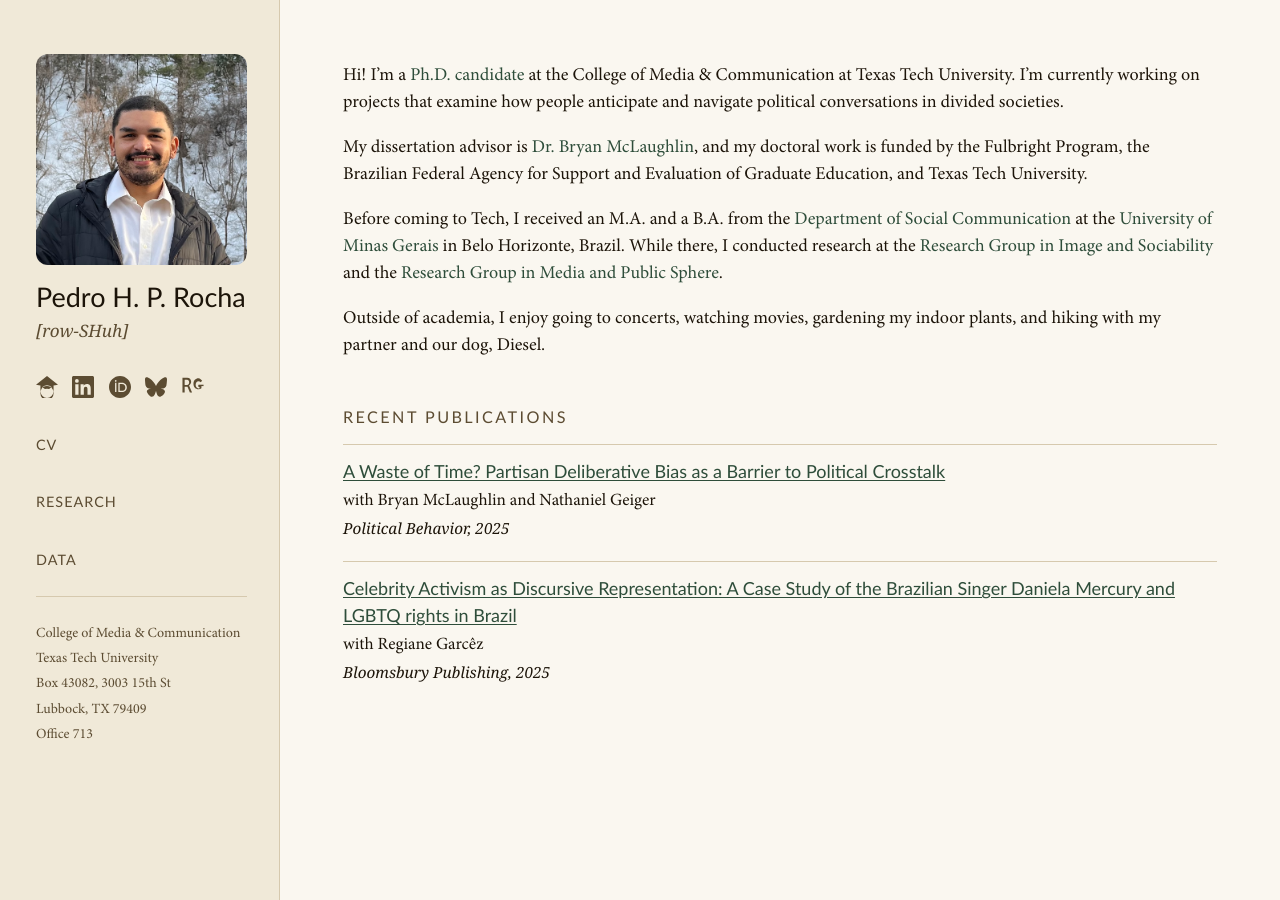
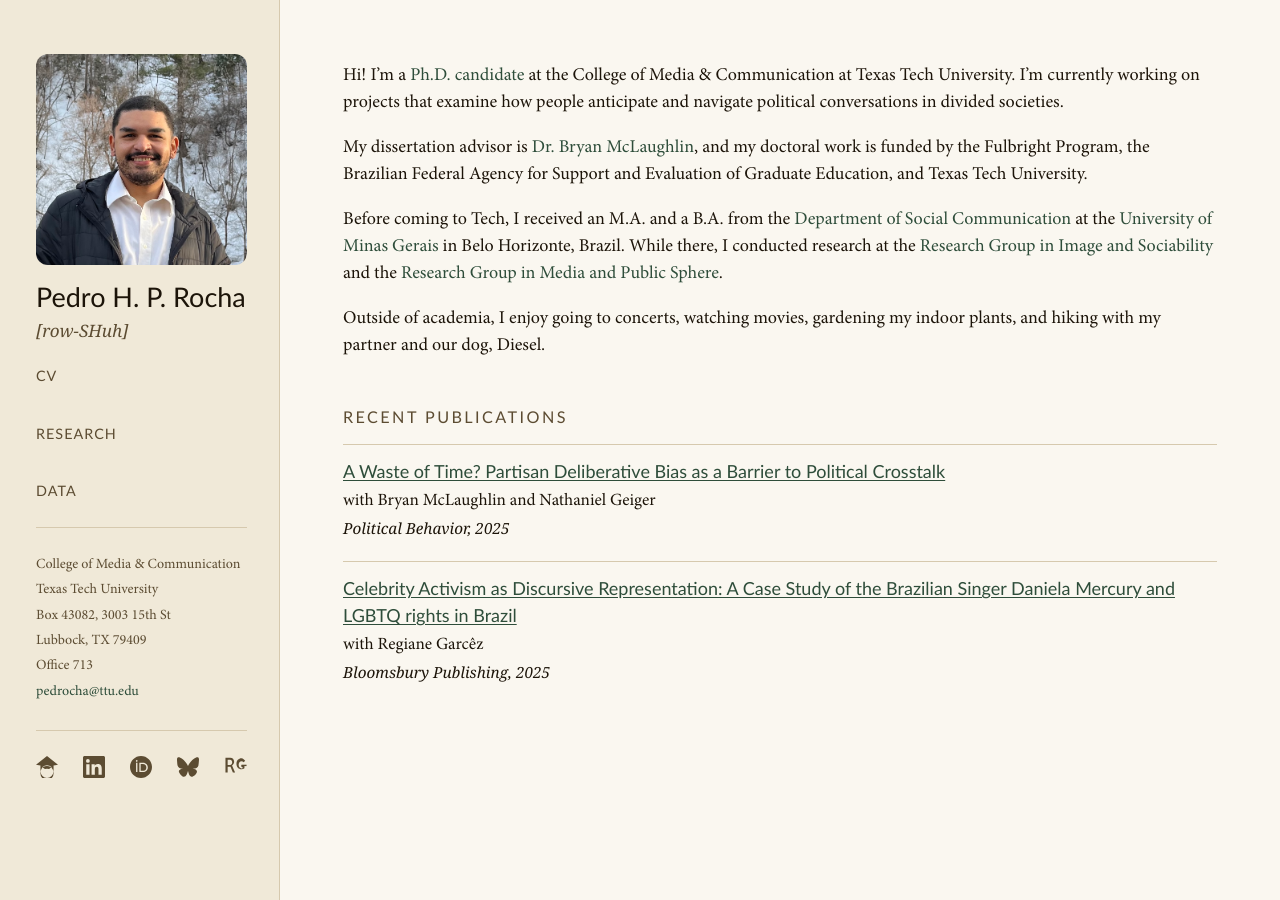
Before and after one commit to pedrohprocha/pedrohprocha.github.io, a Jekyll site: the page built from index.md, in a window 1280 px wide and 900 px high. Built offline with Jekyll 4.4.1, drawn with Linux system fonts in a browser that asks for light colours; some web fonts are replaced.

Commit message:
Move social icons below address in sidebar; add email
- Icons now sit below the address block, spread across sidebar width
- Added pedrocha@ttu.edu to the address section

Co-Authored-By: Claude Sonnet 4.6 <noreply@anthropic.com>

```diff
--- a/_layouts/default.html
+++ b/_layouts/default.html
@@ -19,13 +19,6 @@
         <h1><a href="{{ '/' | relative_url }}">{{ site.title }}</a></h1>
         <p class="tagline">{{ site.description }}</p>
         <nav>
-            <div class="sidebar-icons">
-              {% if site.scholar %}<a href="{{ site.scholar }}" title="Google Scholar" target="_blank">{% include icon-scholar.svg %}</a>{% endif %}
-              {% if site.linkedin %}<a href="{{ site.linkedin }}" title="LinkedIn" target="_blank">{% include icon-linkedin.svg %}</a>{% endif %}
-              {% if site.orcid %}<a href="{{ site.orcid }}" title="ORCID" target="_blank">{% include icon-orcid.svg %}</a>{% endif %}
-              {% if site.bluesky %}<a href="{{ site.bluesky }}" title="Bluesky" target="_blank">{% include icon-bluesky.svg %}</a>{% endif %}
-              {% if site.researchgate %}<a href="{{ site.researchgate }}" title="ResearchGate" target="_blank">{% include icon-researchgate.svg %}</a>{% endif %}
-            </div>
           <a href="{{ '/cv' | relative_url }}"{% if page.url contains 'cv' %} class="active"{% endif %}>CV</a>
           <a href="{{ '/research' | relative_url }}"{% if page.url contains 'research' %} class="active"{% endif %}>RESEARCH</a>
           <a href="{{ '/data' | relative_url }}"{% if page.url contains 'data' %} class="active"{% endif %}>DATA</a>
@@ -38,8 +31,17 @@
           Texas Tech University<br>
           Box 43082, 3003 15th St<br>
           Lubbock, TX 79409<br>
-          Office 713
+          Office 713<br>
+          <a href="mailto:pedrocha@ttu.edu">pedrocha@ttu.edu</a>
         </address>
+        <hr class="sidebar-rule">
+        <div class="sidebar-icons">
+          {% if site.scholar %}<a href="{{ site.scholar }}" title="Google Scholar" target="_blank">{% include icon-scholar.svg %}</a>{% endif %}
+          {% if site.linkedin %}<a href="{{ site.linkedin }}" title="LinkedIn" target="_blank">{% include icon-linkedin.svg %}</a>{% endif %}
+          {% if site.orcid %}<a href="{{ site.orcid }}" title="ORCID" target="_blank">{% include icon-orcid.svg %}</a>{% endif %}
+          {% if site.bluesky %}<a href="{{ site.bluesky }}" title="Bluesky" target="_blank">{% include icon-bluesky.svg %}</a>{% endif %}
+          {% if site.researchgate %}<a href="{{ site.researchgate }}" title="ResearchGate" target="_blank">{% include icon-researchgate.svg %}</a>{% endif %}
+        </div>
       </div>
     </aside>
 
--- a/assets/css/main.css
+++ b/assets/css/main.css
@@ -301,9 +301,9 @@ h3 {
 
 .sidebar-icons {
     display: flex;
-    flex-wrap: wrap;
-    gap: 0.8rem;
-    margin-top: 0.6rem;
+    justify-content: space-between;
+    align-items: center;
+    width: 100%;
 }
 
 .sidebar-icons a {
```
